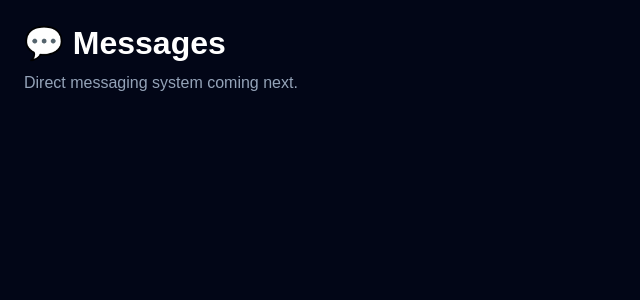
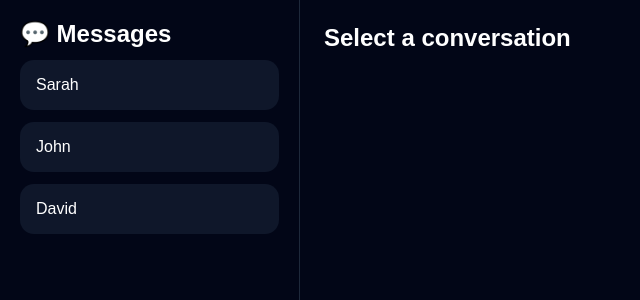
Before and after one commit to inclurah-png/inclura-web, a React (Vite) app: page /messages in a window 1280 px wide. Shown: the top 300 px of the page, without its empty margins (0-640 px from the left). Built offline with nearby package versions, Linux system fonts and the light colour scheme; no server answers; sample sign-in values are in the browser's storage.

Commit message:
Update Messages.jsx
Create message conversation layout

```diff
--- a/src/pages/Messages.jsx
+++ b/src/pages/Messages.jsx
@@ -1,5 +1,26 @@
+
+import { useState } from "react";
 
 function Messages() {
+
+const [selectedUser,
+setSelectedUser] =
+useState(null);
+
+const users = [
+{
+id: 1,
+name: "Sarah"
+},
+{
+id: 2,
+name: "John"
+},
+{
+id: 3,
+name: "David"
+},
+];
 
 return (
 
@@ -7,23 +28,80 @@ return (
 style={{
 background: "#020617",
 minHeight: "100vh",
-padding: "24px",
+display: "flex",
 color: "white",
 }}
 >
 
-<h1>
+<div
+style={{
+width: "300px",
+borderRight:
+"1px solid #1e293b",
+padding: "20px",
+}}
+>
+
+<h2>
 💬 Messages
-</h1>
+</h2>
+
+{users.map((user) => (
+
+<div
+key={user.id}
+onClick={() =>
+setSelectedUser(user)
+}
+style={{
+padding: "16px",
+marginTop: "12px",
+background: "#0f172a",
+borderRadius: "14px",
+cursor: "pointer",
+}}
+>
+
+{user.name}
+
+</div>
+
+))}
+
+</div>
+
+<div
+style={{
+flex: 1,
+padding: "24px",
+}}
+>
+
+{selectedUser ? (
+
+<>
+<h2>
+Chat with {selectedUser.name}
+</h2>
 
 <p
 style={{
 color: "#94a3b8",
-marginTop: "12px",
 }}
 >
-Direct messaging system coming next.
+Messaging system coming next...
 </p>
+</>
+
+) : (
+
+<h2>
+Select a conversation
+</h2>
+
+)}
+
+</div>
 
 </div>
 
```
